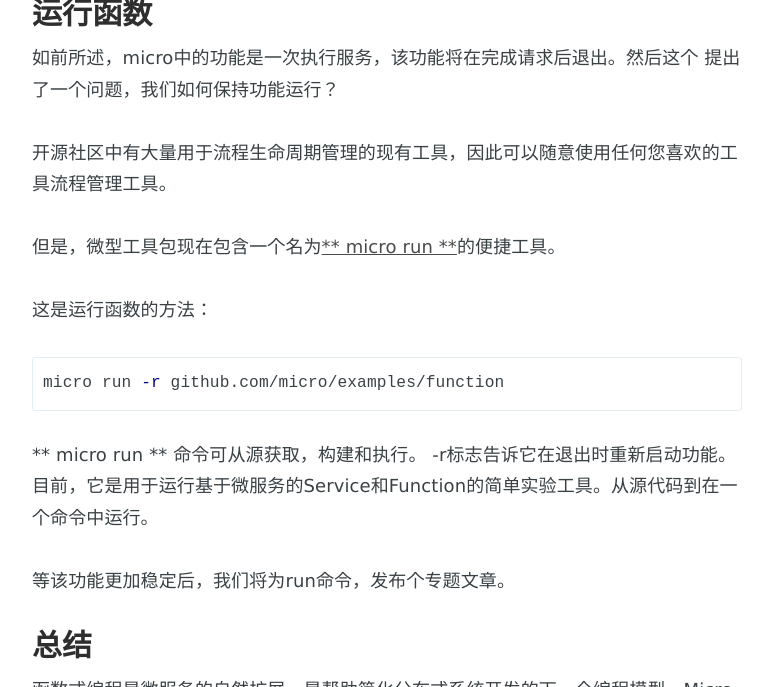
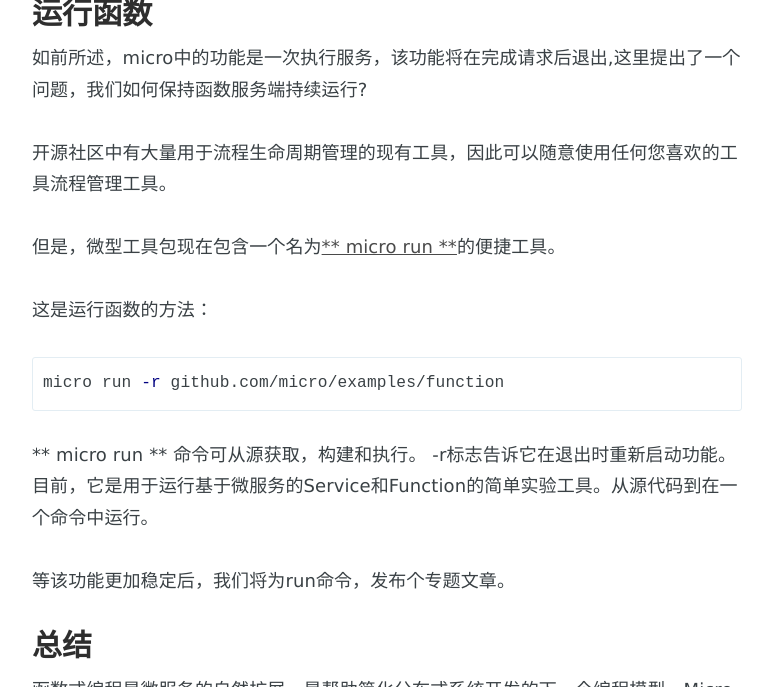
Before and after one commit to hb-chen/micro-cn-blog, a Jekyll site: the page built from _posts/2017-06-06-functions.md, in a window 1280 px wide and 900 px high, scrolled down 1751 px, cut to the strip 213-900 px from the top of the window. Shown: the whole strip, without its empty margins (253-1026 px from the left). Built offline with Jekyll 4.4.1, drawn with Linux system fonts in a browser that asks for light colours; nearby versions of some CDN libraries.

Commit message:
Update 2017-06-06-functions.md

```diff
--- a/_posts/2017-06-06-functions.md
+++ b/_posts/2017-06-06-functions.md
@@ -49,8 +49,7 @@
 
 ### 运行函数
 
-如前所述，micro中的功能是一次执行服务，该功能将在完成请求后退出。然后这个
-提出了一个问题，我们如何保持功能运行？
+如前所述，micro中的功能是一次执行服务，该功能将在完成请求后退出,这里提出了一个问题，我们如何保持函数服务端持续运行?
 
 开源社区中有大量用于流程生命周期管理的现有工具，因此可以随意使用任何您喜欢的工具流程管理工具。
 
```
